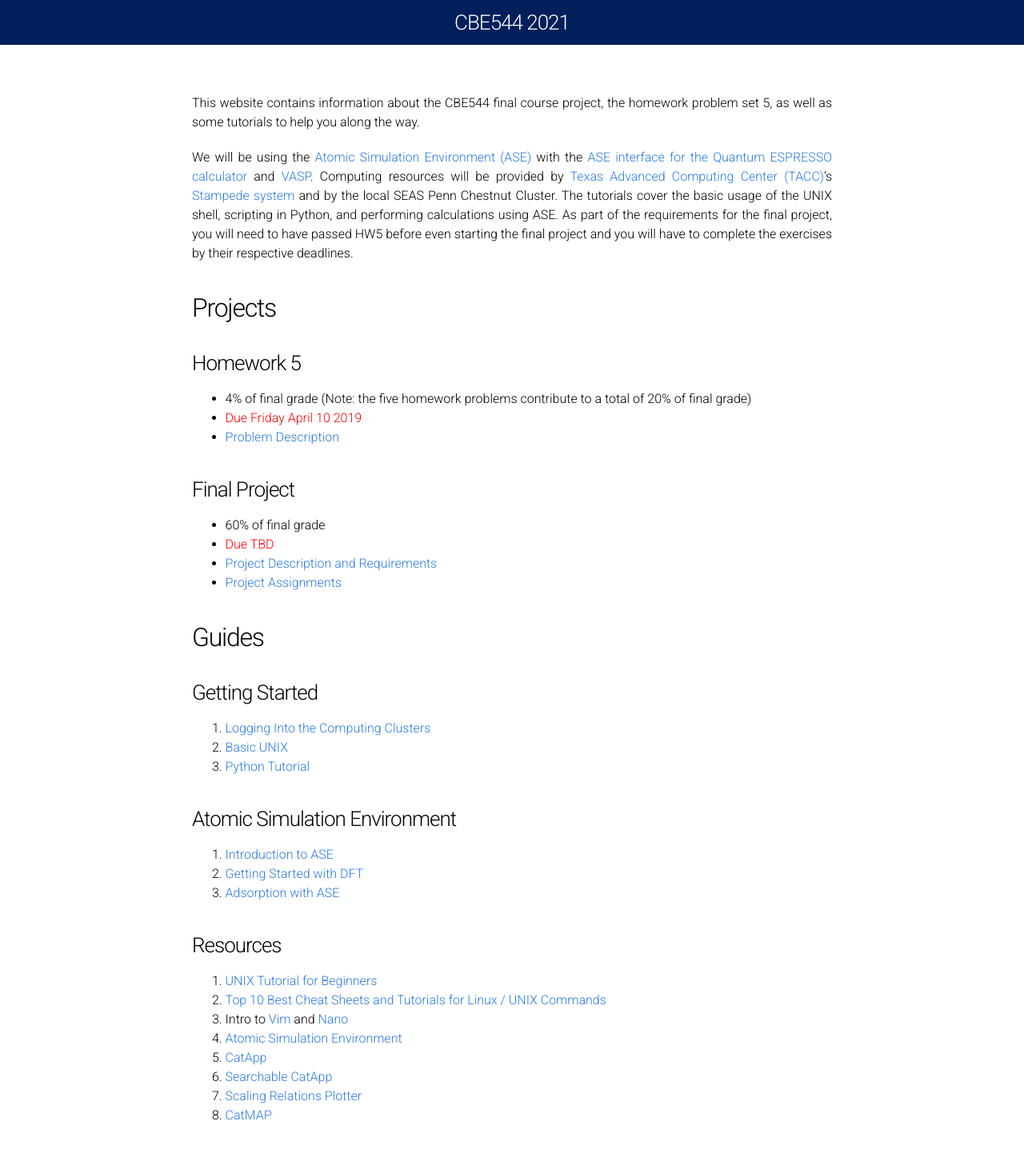
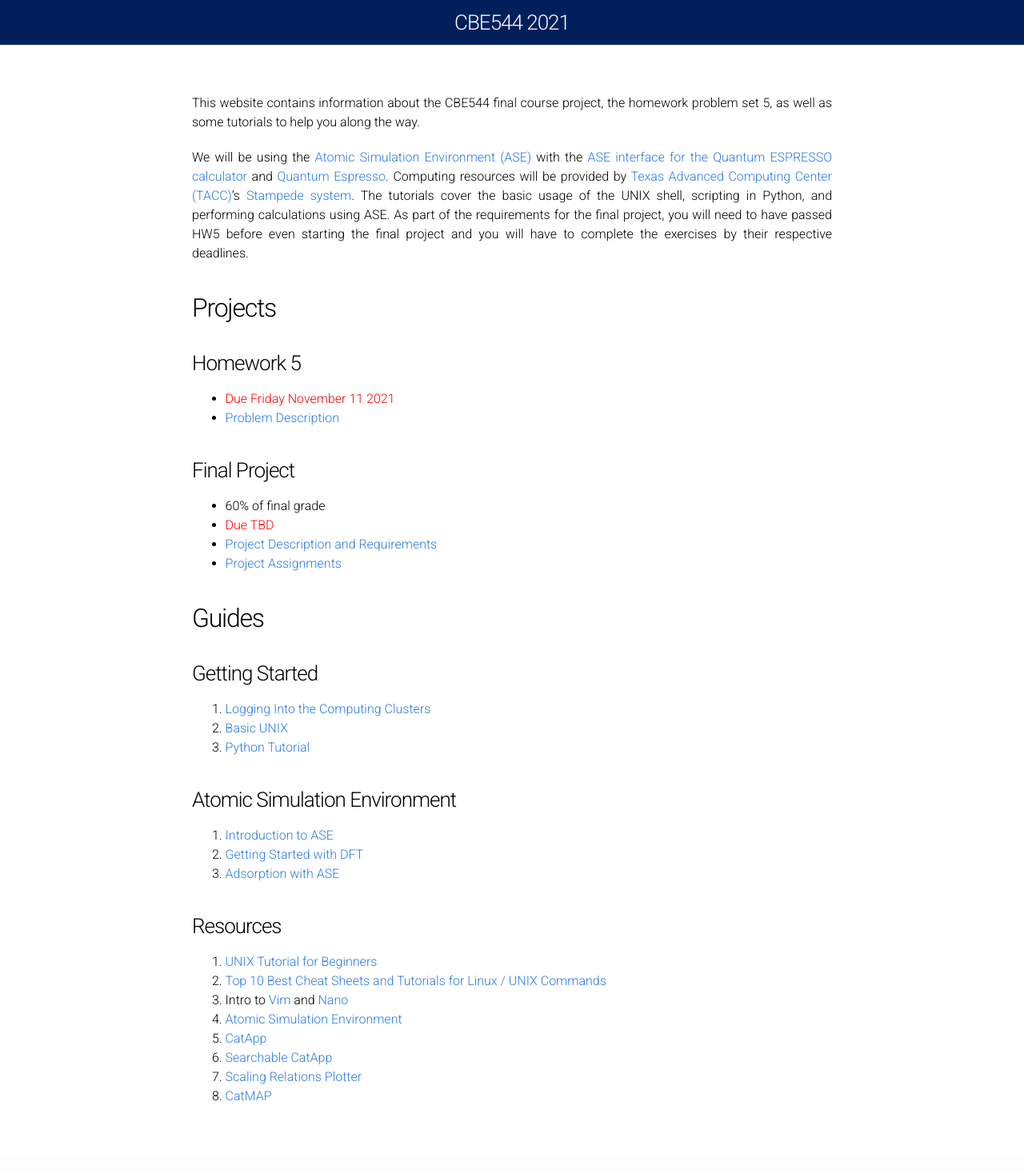
Before and after one commit to UPennCBE544/2023.github.io, a Jekyll site: the page built from Index.md, in a window 1280 px wide. Shown: the whole page at 80% size. Built offline with Jekyll 4.4.1, drawn with Linux system fonts in a browser that asks for light colours; after the commit the page ends 1443 px from its top, so only the background shows below that.

Commit message:
Update Index.md

```diff
--- a/Index.md
+++ b/Index.md
@@ -6,13 +6,12 @@ permalink: /
 
 This website contains information about the CBE544 final course project, the homework problem set 5, as well as some tutorials to help you along the way.
 
-We will be using the [Atomic Simulation Environment (ASE)](https://wiki.fysik.dtu.dk/ase/) with the [ASE interface for the Quantum ESPRESSO calculator](http://github.com/vossjo/ase-espresso) and [VASP](https://www.vasp.at/). Computing resources will be provided by [Texas Advanced Computing Center (TACC)](https://www.tacc.utexas.edu)'s [Stampede system](https://portal.tacc.utexas.edu/user-guides/stampede) and by the local SEAS Penn Chestnut Cluster. The tutorials cover the basic usage of the UNIX shell, scripting in Python, and performing calculations using ASE. As part of the requirements for the final project, you will need to have passed HW5 before even starting the final project and you will have to complete the exercises by their respective deadlines.
+We will be using the [Atomic Simulation Environment (ASE)](https://wiki.fysik.dtu.dk/ase/) with the [ASE interface for the Quantum ESPRESSO calculator](http://github.com/vossjo/ase-espresso) and [Quantum Espresso](https://www.quantum-espresso.org/). Computing resources will be provided by [Texas Advanced Computing Center (TACC)](https://www.tacc.utexas.edu)'s [Stampede system](https://portal.tacc.utexas.edu/user-guides/stampede). The tutorials cover the basic usage of the UNIX shell, scripting in Python, and performing calculations using ASE. As part of the requirements for the final project, you will need to have passed HW5 before even starting the final project and you will have to complete the exercises by their respective deadlines.
 
 ## Projects ##
 
 ### Homework 5 ###
-* 4% of final grade (Note: the five homework problems contribute to a total of 20% of final grade)
-* <font color="red"> Due Friday April 10 2019 </font>
+* <font color="red"> Due Friday November 11 2021 </font>
 * [Problem Description](HW5.pdf)
 
 ### Final Project ###
```
